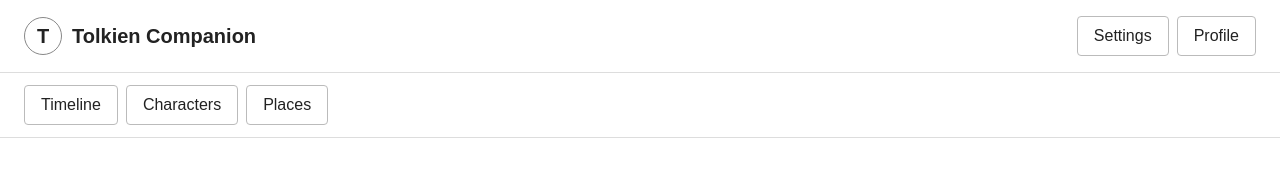
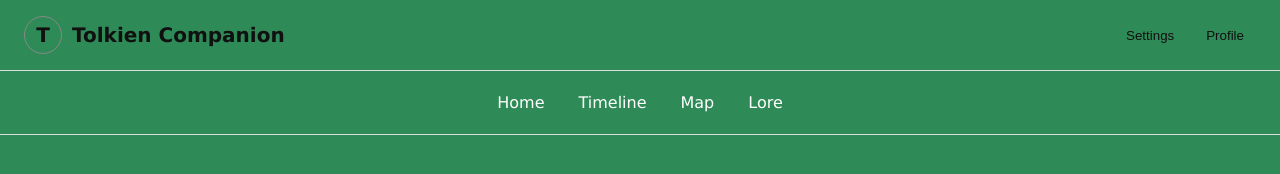
Before and after one commit to anirejlova/TolkienCompanion, a plain HTML site: page index.html in a window 1280 px wide. Drawn offline with Linux system fonts and the light colour scheme.

Commit message:
personal cosmetic changes init

```diff
--- a/index.html
+++ b/index.html
@@ -1,5 +1,6 @@
 <!doctype html>
 <html lang="en">
+
 <head>
     <meta charset="utf-8">
     <meta name="viewport" content="width=device-width, initial-scale=1">
@@ -7,8 +8,9 @@
     <style>
         body {
             margin: 0;
-      font-family: Arial, sans-serif;
-      color: #222;
+            font-family: Verdana;
+            color: #101010;
+            background-color: seagreen;
         }
 
         header {
@@ -41,33 +43,62 @@
             gap: 8px;
         }
 
-    button, nav a {
-      padding: 10px 16px;
-      border: 1px solid #bbb;
+        .header-actions>button {
+            background-color: transparent;
+            color: #101010;
+            border: none;
+        }
+
+        button,
+        nav a {
+            padding: 10px 12px;
             border-radius: 4px;
-      background: white;
-      color: inherit;
-      font: inherit;
+            color: white;
             text-decoration: none;
             cursor: pointer;
         }
 
+        button:hover,
+        nav a:hover {
+            background-color: #444;
+            transition: background-color 0.4s;
+        }
+
         nav {
             display: flex;
-      gap: 8px;
+            gap: 10px;
             padding: 12px 24px;
+            justify-content: center;
             border-bottom: 1px solid #ddd;
         }
 
         @media (max-width: 480px) {
-      header { padding: 12px; }
-      .brand { font-size: 16px; }
-      nav { justify-content: space-between; gap: 6px; padding: 10px 12px; }
-      nav a { padding: 9px 10px; font-size: 14px; }
-      .header-actions button { padding: 9px 10px; }
+            header {
+                padding: 12px;
+            }
+
+            .brand {
+                font-size: 16px;
+            }
+
+            nav {
+                justify-content: space-between;
+                gap: 6px;
+                padding: 10px 12px;
+            }
+
+            nav a {
+                padding: 9px 10px;
+                font-size: 14px;
+            }
+
+            .header-actions button {
+                padding: 9px 10px;
+            }
         }
     </style>
 </head>
+
 <body>
     <header>
         <div class="brand">
@@ -81,9 +112,11 @@
     </header>
 
     <nav aria-label="Main navigation">
+        <a href="index.html">Home</a>
         <a href="timeline.html">Timeline</a>
-    <a href="characters.html">Characters</a>
-    <a href="places.html">Places</a>
+        <a href="map.html">Map</a>
+        <a href="lore.html">Lore</a>
     </nav>
 </body>
+
 </html>
```
Lines whose indentation alone changed are shown as unchanged.
